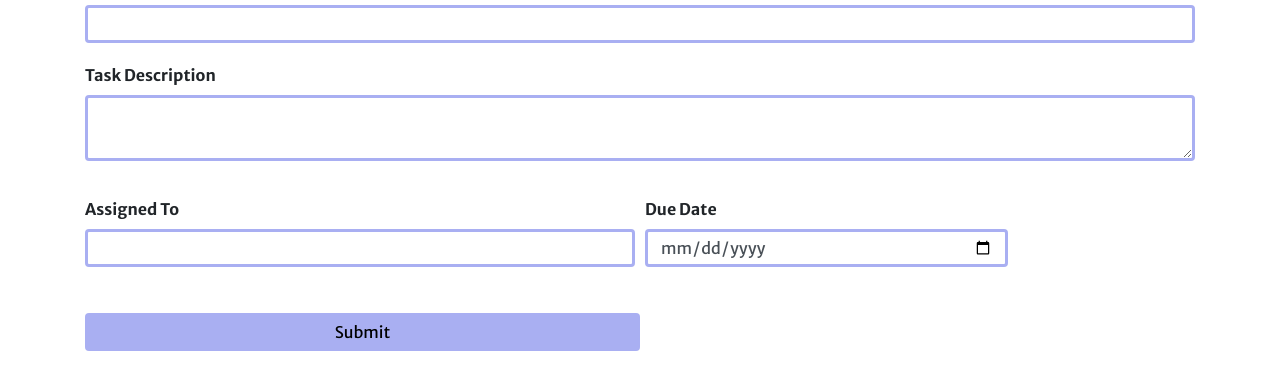
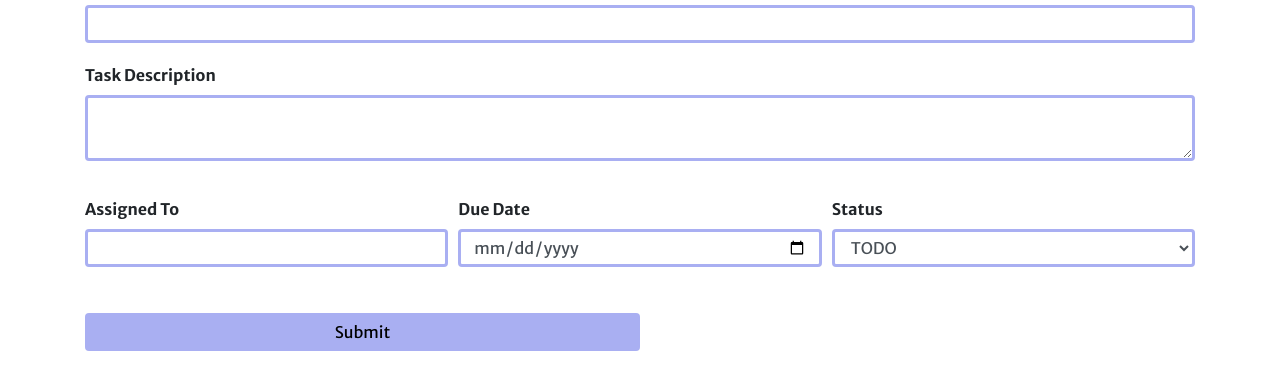
Before and after one commit to jacquetta/task_list, a plain HTML site: page index.html in a window 1280 px wide. Shown: the part 217-595 px from the top of the page. Drawn offline with nearby package versions, Linux system fonts and the light colour scheme.

Commit message:
added status to form

```diff
--- a/index.html
+++ b/index.html
@@ -37,13 +37,22 @@
                 </div>
 
                 <div class="form-row">
-                    <div class="form-group col-md-6">
+                    <div class="form-group col-md-4">
                         <label for="assignedTo">Assigned To</label>
                         <input type="text" class="form-control" id="assignedTo">
                     </div>
                     <div class="form-group col-md-4">
                         <label for="dueDate">Due Date</label>
                         <input type="date" class="form-control" id="dueDate">
+                    </div>
+                    <div class="form-group col-md-4">
+                        <label for="statusTask">Status</label>
+                        <select name="statusTask" id="statusTask" class="form-control">
+                            <option value="todo">TODO</option>
+                            <option value="inProgress">IN PROGRESS</option>
+                            <option value="review">REVIEW</option>
+                            <option value="done">DONE</option>
+                        </select>
                     </div>
                 </div>
                 <button type="submit" class="btn col-md-6">Submit</button>
@@ -62,7 +71,7 @@
                         <p class="card-text">Description</p>
                         <p class="card-text">Sample Person</p>
                         <p class="card-text">01/01/2021</p>
-                        <select name="statusTask" id="statusTask">
+                        <select name="statusTask">
                             <option value="todo">TODO</option>
                             <option value="inProgress">IN PROGRESS</option>
                             <option value="review">REVIEW</option>
--- a/resources/css/style.css
+++ b/resources/css/style.css
@@ -23,7 +23,7 @@ label {
     font-weight: bold;
 }
 
-#taskDescription, #dueDate, #taskName, #assignedTo{
+#taskDescription, #dueDate, #taskName, #assignedTo, #statusTask{
     border: 3px solid #a9aff2;
 }
 
```
